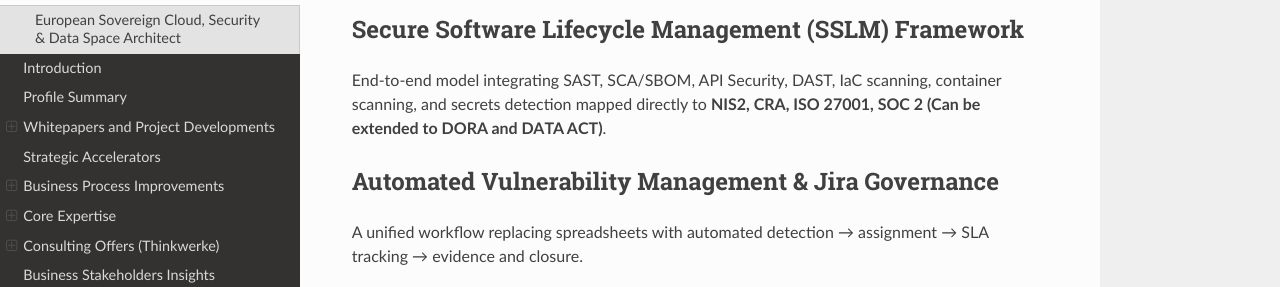
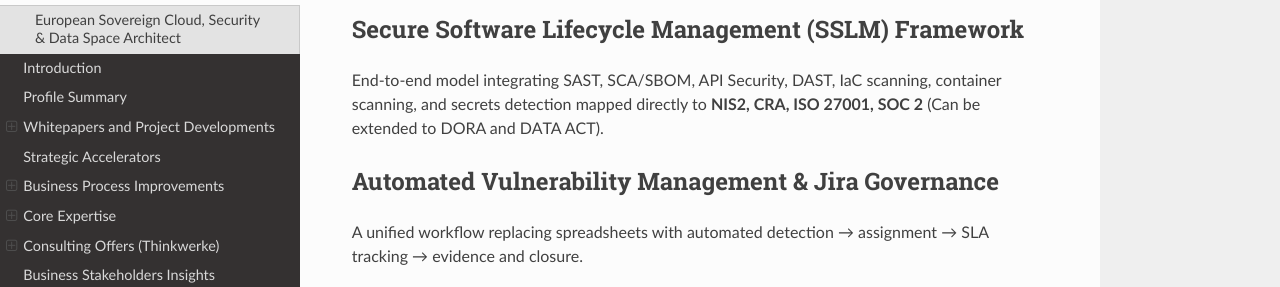
Before and after one commit to Mynkskhr/docs.thinkwerke, a Sphinx documentation site: the page built from docs/source/profile.rst, in a window 1280 px wide and 900 px high, scrolled down 1472 px. Shown: the part 163-450 px from the top of the window. Built offline with Sphinx 7.4.7 and the Read the Docs theme 3.1.0, drawn with Linux system fonts in a browser that asks for light colours.

```diff
--- a/docs/source/profile.rst
+++ b/docs/source/profile.rst
@@ -69,7 +69,7 @@ Secure Software Lifecycle Management (SSLM) Framework
 -----------------------------------------------------
 
 End-to-end model integrating SAST, SCA/SBOM, API Security, DAST, IaC scanning, container scanning,
-and secrets detection mapped directly to **NIS2, CRA, ISO 27001, SOC 2 (Can be extended to DORA and DATA ACT)**.
+and secrets detection mapped directly to **NIS2, CRA, ISO 27001, SOC 2** (Can be extended to DORA and DATA ACT).
 
 Automated Vulnerability Management & Jira Governance
 ----------------------------------------------------
```
